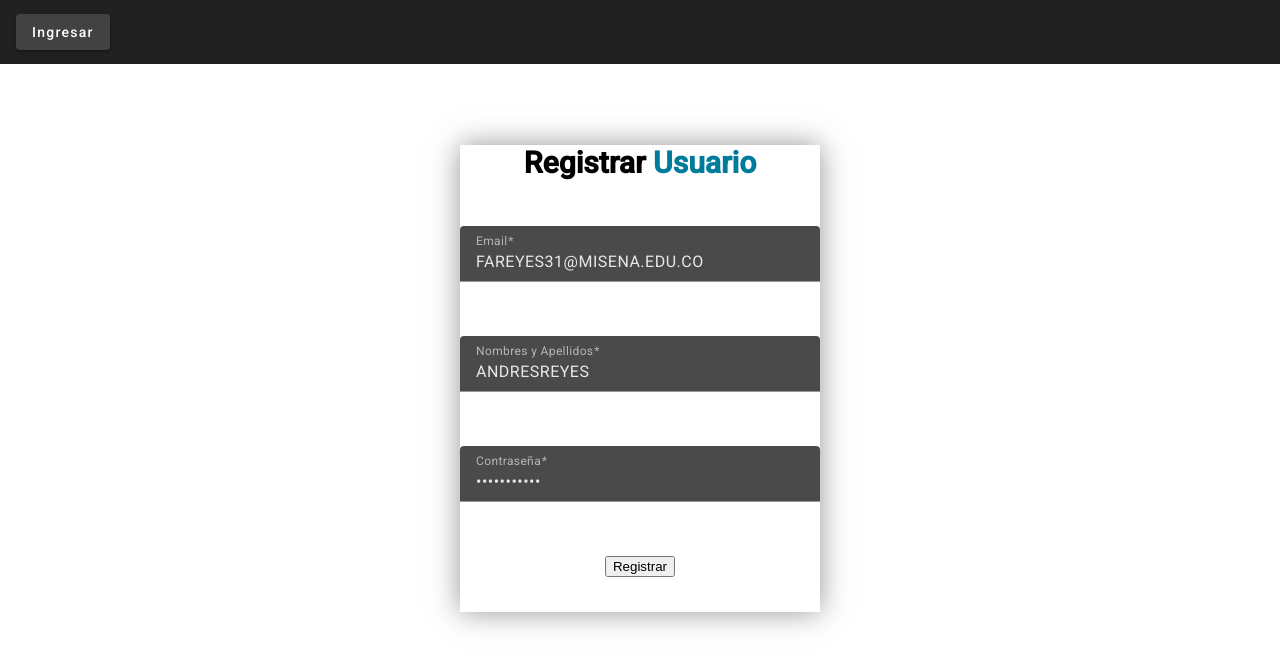
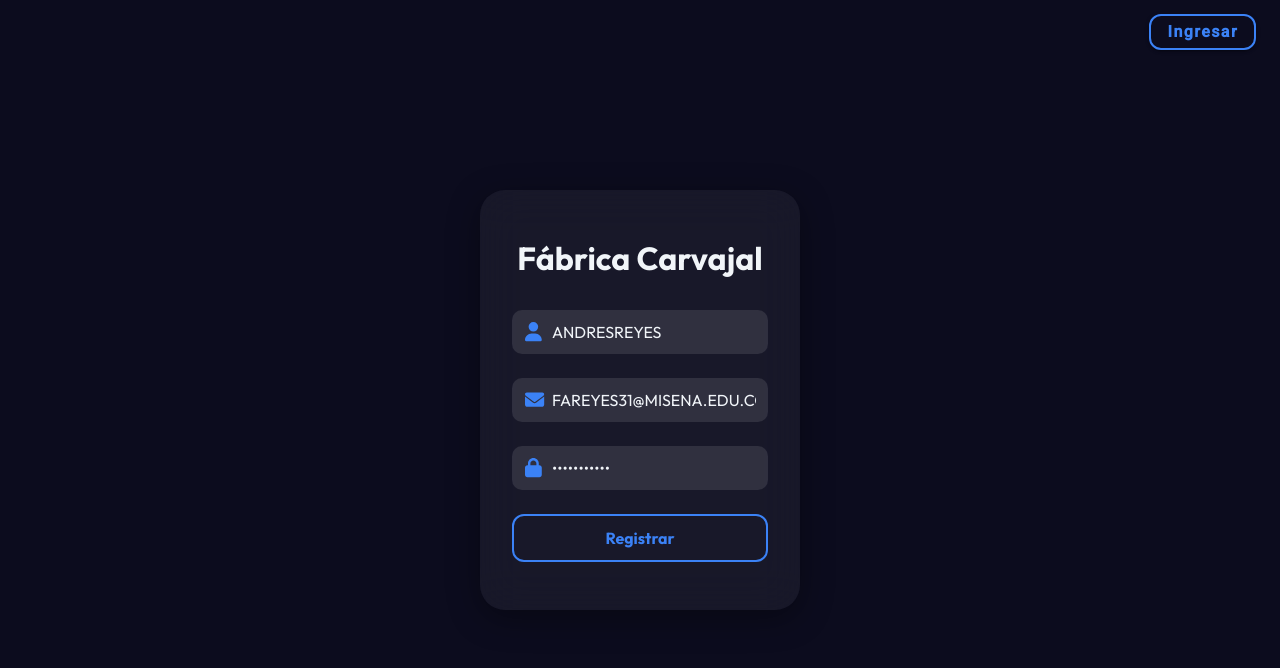
Before and after one commit to FreymanReyes/FabricaAppFrontend, an Angular app in the folder FabricaApp/: page /register in a window 1280 px wide. Shown: the top 668 px of the page. Built offline with nearby package versions, Linux system fonts and the light colour scheme.

Commit message:
Ajustes en diseño login y register

```diff
--- a/FabricaApp/package.json
+++ b/FabricaApp/package.json
@@ -20,6 +20,9 @@
     "@angular/platform-browser": "^19.2.8",
     "@angular/platform-browser-dynamic": "^19.2.8",
     "@angular/router": "^19.2.8",
+    "@fortawesome/angular-fontawesome": "^1.0.0",
+    "@fortawesome/fontawesome-svg-core": "^6.7.2",
+    "@fortawesome/free-solid-svg-icons": "^6.7.2",
     "ngx-toastr": "^17.0.2",
     "rxjs": "^7.8.2",
     "tslib": "^2.3.0",
--- a/FabricaApp/src/app/app.module.ts
+++ b/FabricaApp/src/app/app.module.ts
@@ -10,6 +10,7 @@ import { LoginModule } from './auth/login/login.module';
 import { RegisterModule } from './auth/register/register.module';
 import { BrowserAnimationsModule } from '@angular/platform-browser/animations';
 import { LayoutModule } from './shared/layout/layout.module';
+import { FontAwesomeModule } from '@fortawesome/angular-fontawesome';
 
 
 @NgModule({ declarations: [
@@ -23,5 +24,6 @@ import { LayoutModule } from './shared/layout/layout.module';
         LoginModule,
         RegisterModule,
         BrowserAnimationsModule,
+        FontAwesomeModule,
         LayoutModule], providers: [provideHttpClient(withInterceptorsFromDi())] })
 export class AppModule { }
--- a/FabricaApp/src/app/auth/login/login.component.html
+++ b/FabricaApp/src/app/auth/login/login.component.html
@@ -13,12 +13,12 @@
         <h1 class="login-title">Fábrica Carvajal</h1>
 
         <div class="input-container">
-          <i class="fa fa-user input-icon"></i>
+          <fa-icon [icon]="faUser" class="input-icon"></fa-icon>
           <input formControlName="usuario" name="usuario" type="text" placeholder="Usuario" required />
         </div>
 
         <div class="input-container">
-          <i class="fa fa-lock input-icon"></i>
+          <fa-icon [icon]="faLock" class="input-icon"></fa-icon>
           <input formControlName="contraseña" name="password" type="password" placeholder="Contraseña" required />
         </div>
 
--- a/FabricaApp/src/app/auth/login/login.component.ts
+++ b/FabricaApp/src/app/auth/login/login.component.ts
@@ -3,6 +3,7 @@ import { UntypedFormBuilder, UntypedFormGroup, Validators } from '@angular/forms
 import { Router } from '@angular/router';
 import { ToastrService } from 'ngx-toastr';
 import { OauthService } from 'src/app/services/oauth.service';
+import { faUser, faLock, faEye, faEyeSlash } from '@fortawesome/free-solid-svg-icons';
 
 @Component({
     selector: 'app-login',
@@ -13,6 +14,12 @@ import { OauthService } from 'src/app/services/oauth.service';
 export class LoginComponent implements OnInit {
 
 
+  faUser = faUser;
+  faLock = faLock;
+  faEye = faEye;
+  faEyeSlash = faEyeSlash;
+
+  passwordVisible = false;
 
   formlogin!: UntypedFormGroup;
 
@@ -25,6 +32,10 @@ export class LoginComponent implements OnInit {
       usuario: ['fareyes32', [Validators.required]],
       contraseña: ['Fareyes32$', Validators.required]
     })
+  }
+
+  togglePassword() {
+    this.passwordVisible = !this.passwordVisible;
   }
 
   loginuser(){
--- a/FabricaApp/src/app/auth/login/login.module.ts
+++ b/FabricaApp/src/app/auth/login/login.module.ts
@@ -9,6 +9,7 @@ import {MatIconModule} from '@angular/material/icon'
 import { ToastrModule } from 'ngx-toastr';
 import {MatFormFieldModule} from '@angular/material/form-field'
 import {MatToolbarModule} from '@angular/material/toolbar';
+import { FontAwesomeModule } from '@fortawesome/angular-fontawesome';
 
 
 
@@ -32,6 +33,7 @@ const ruta: Route [] = [
     ReactiveFormsModule,
     MatButtonModule,
     MatIconModule,
+    FontAwesomeModule,
     ToastrModule.forRoot(),
     MatFormFieldModule,
     MatToolbarModule
--- a/FabricaApp/src/app/auth/register/register.component.html
+++ b/FabricaApp/src/app/auth/register/register.component.html
@@ -1,84 +1,35 @@
-<mat-toolbar>
+<div class="background">
+  <mat-toolbar class="toolbar-register" color="transparent">
     <a class="hover-menu" [routerLink]="['/login']">
-      <button mat-raised-button  class="demo-button">
+      <button mat-raised-button class="register-button">
         Ingresar
       </button>
     </a>
   </mat-toolbar>
 
-<div class="container">
-    <div class="row text-center login-page">
-      <div class="col-md-12 login-form center">
-        <p class="login-form-font-header">Registrar <span>Usuario</span></p>
-        <p></p>
-        <form class="example-form" [formGroup]="formregister" autocomplete="off" (ngSubmit)="registeruser()">
-          <div class="row">
-            <div class="col-md-12 login-from-row center">
-              <mat-form-field class="example-full-width" appearance="fill">
-                <mat-label>Email</mat-label>
-                <input type="email" matInput formControlName="email" name="email"
-                  placeholder="Ex. pat@example.com" />
-                <!-- <mat-hint>Errors appear instantly!</mat-hint> -->
-                <mat-error *ngIf="
-                    this.formregister.get('email')?.hasError('email') &&
-                    !this.formregister.get('email')?.hasError('required')
-                  ">
-                  Porfavor ingresa un Email valido
-                </mat-error>
-                <mat-error *ngIf="this.formregister.get('email')?.hasError('required')">
-                  Email es <strong>requerido</strong>
-                </mat-error>
-              </mat-form-field>
-            </div>
+  <div class="register-wrapper">
+    <div class="register-card">
+      <form [formGroup]="formregister" autocomplete="off" (ngSubmit)="registeruser()">
+        <h1 class="register-title">Fábrica Carvajal</h1>
+
+        <div class="input-container">
+          <fa-icon [icon]="faUser" class="input-icon"></fa-icon>
+          <input formControlName="usuario" name="usuario" type="text" placeholder="Nombres y Apellidos" required />
         </div>
 
-          <div class="row">
-            <div class="col-md-12 login-from-row center">
-              <mat-form-field class="example-full-width" appearance="fill">
-                <mat-label>Nombres y Apellidos</mat-label>
-                <input type="text" matInput formControlName="usuario" name="usuario"
-                  placeholder="Ex. NombreUsuario" />
-                <mat-error *ngIf="!this.formregister.get('usuario')?.hasError('required')">
-                  Nombres y Apellidos son <strong>requeridos</strong>
-                </mat-error>
-                <mat-error *ngIf="this.formregister.get('usuario')?.hasError('required')">
-                  Nombres y Apellidos <strong>requeridos</strong>
-                </mat-error>
-              </mat-form-field>
-            </div>
+        <div class="input-container">
+          <fa-icon [icon]="faEnvelope" class="input-icon"></fa-icon>
+          <input formControlName="email" name="email" type="email" placeholder="Correo electrónico" required />
         </div>
 
-          <div class="row">
-            <div class="col-md-12 login-from-row center">
-              <mat-form-field class="example-full-width" appearance="fill">
-                <mat-label>Contraseña</mat-label>
-                <input type="password" matInput formControlName="contraseña" name="contraseña"
-                   placeholder="Ex. pat@example.com" />
-                <mat-error *ngIf="
-                    !this.formregister.get('contraseña')?.hasError('required')
-                  ">
-                  Porfavor ingresa una contraseña
-                </mat-error>
-                <mat-error *ngIf="
-                    this.formregister.get('contraseña')?.hasError('required')
-                  ">
-                  Contraseña es <strong>requerida</strong>
-                </mat-error>
-              </mat-form-field>
-            </div>
+        <div class="input-container">
+          <fa-icon [icon]="faLock" class="input-icon"></fa-icon>
+          <input formControlName="contraseña" name="password" type="password" placeholder="Contraseña" required />
         </div>
 
-          <!-- <br> -->
-          <div class="row">
-            <div class="col-md-12 login-from-row center">
-              <div class="example-button-row">
-                <button type="submit" [disabled]="this.formregister.invalid" class="btn btn-primary btn-register">
+        <button type="submit" [disabled]="formregister.invalid" class="register-button">
           Registrar
         </button>
-              </div>
-            </div>
-          </div>
-          <br />
       </form>
     </div>
   </div>
--- a/FabricaApp/src/app/auth/register/register.component.scss
+++ b/FabricaApp/src/app/auth/register/register.component.scss
@@ -1,57 +1,175 @@
-.example-form {
-    min-width: 150px;
-    max-width: 500px;
-    width: 100%;
+// Paleta corregida para el registro
+$background-color: #0c0c1e;
+$card-background: rgba(255, 255, 255, 0.05);
+$border-color: #3b82f6;
+$text-color: #f1f5f9;
+$placeholder-color: #94a3b8;
+$blur: 20px;
+
+// Tipografía moderna
+@import url('https://fonts.googleapis.com/css2?family=Outfit:wght@400;700&display=swap');
+
+* {
+  margin: 0;
+  padding: 0;
+  box-sizing: border-box;
+  font-family: 'Outfit', sans-serif;
 }
 
-  .example-full-width {
+html, body {
   width: 100%;
+  height: 100%;
+  background: $background-color;
+  overflow: hidden;
 }
 
-  .containerOwnApp {
-      box-shadow: 0 0 27px 0 rgba(84, 84, 84, 0.62);
-      padding-top: 15px;
+.background {
+  position: relative;
+  width: 100%;
+  height: 100%;
+  background: $background-color;
+  overflow: hidden;
+  display: flex;
+  justify-content: center;
+  align-items: center;
 }
 
-   .login-page {
-     padding: 18% 0 0;
-     margin: 0 auto 100px;
-     max-width: 360px;
-     position: relative;
+.particles {
+  position: absolute;
+  width: 100%;
+  height: 100%;
+  background: url('https://raw.githubusercontent.com/VincentGarreau/particles.js/master/demo/media/star.png') repeat;
+  opacity: 0.05;
+  z-index: 1;
+  background-size: cover;
 }
 
-   .login-form {
-      box-shadow: 0 0 27px 0 rgba(84, 84, 84, 0.62);
+// Barra de herramientas para el registro
+.toolbar-register {
+  width: 100%;
+  display: flex;
+  justify-content: flex-end;
+  background: transparent;
+  padding: 1.5rem;
+  position: absolute;
+  top: 0;
+  left: 0;
+  z-index: 10;
+
+  .register-button {
+    background: transparent;
+    border: 2px solid $border-color;
+    color: $border-color;
+    font-weight: 600;
+    border-radius: 12px;
+    padding: 0.5rem 1rem;
+    transition: all 0.3s ease;
+
+    &:hover {
+      background: $border-color;
+      color: white;
+    }
+  }
 }
 
-   .login-form-header {
-      padding-top: 16px;
+// Estilo para la caja de registro
+.register-wrapper {
+  display: flex;
+  align-items: center;
+  justify-content: center;
+  min-height: 100vh;
+  position: relative;
+  z-index: 5;
 }
 
-   .login-from-row {
-      padding-top: 16px;
-      padding-bottom: 16px;
+.register-card {
+  background: $card-background;
+  backdrop-filter: blur($blur);
+  border-radius: 25px;
+  box-shadow: 0 8px 32px rgba(0, 0, 0, 0.37);
+  padding: 3rem 2rem;
+  width: 320px;
+  display: flex;
+  flex-direction: column;
+  align-items: center;
+  animation: fadeIn 1.5s ease;
+  z-index: 10;
 }
 
-   .login-form-font-header {
-      font-size:30px;
-      font-weight: bold;
+.register-title {
+  font-size: 2rem;
+  color: $text-color;
+  margin-bottom: 2rem;
+  font-weight: 700;
+  text-align: center;
 }
 
-   .login-form-font-header span {
-      color: #007C9B;
+.input-container {
+  position: relative;
+  width: 100%;
+  margin-bottom: 1.5rem;
+
+  input {
+    width: 100%;
+    padding: 0.75rem 0.75rem 0.75rem 2.5rem;
+    background: rgba(255, 255, 255, 0.1);
+    border: none;
+    border-radius: 10px;
+    color: $text-color;
+    font-size: 1rem;
+    outline: none;
+
+    &::placeholder {
+      color: $placeholder-color;
     }
 
-   .login-page{
-     margin-top: 2%;
-     padding-top: 2%;
+    &:focus {
+      background: rgba(255, 255, 255, 0.2);
+    }
   }
 
-   .btn-register{
-    color: rgb(0, 0, 0);
+  .input-icon {
+    position: absolute;
+    left: 0.8rem;
+    top: 50%;
+    transform: translateY(-50%);
+    color: $border-color;
+    font-size: 1.2rem;
+  }
 }
 
-   div.center{
+// Botón de registro
+.register-button {
+  width: 100%;
+  padding: 0.75rem;
+  background: transparent;
+  border: 2px solid $border-color;
+  color: $border-color;
+  font-size: 1rem;
+  font-weight: 600;
+  border-radius: 12px;
+  cursor: pointer;
+  transition: all 0.3s ease;
 
-      text-align: center;
+  &:hover {
+    background: $border-color;
+    color: white;
   }
+
+  &:disabled {
+    opacity: 0.5;
+    cursor: not-allowed;
+  }
+}
+
+// Animación de entrada suave
+@keyframes fadeIn {
+  from {
+    opacity: 0;
+    transform: translateY(-20px);
+  }
+  to {
+    opacity: 1;
+    transform: translateY(0);
+  }
+}
--- a/FabricaApp/src/app/auth/register/register.component.ts
+++ b/FabricaApp/src/app/auth/register/register.component.ts
@@ -3,7 +3,7 @@ import { UntypedFormBuilder, FormControl, UntypedFormGroup, FormGroupDirective,
 import { Router } from '@angular/router';
 import { ToastrService } from 'ngx-toastr';
 import { OauthService } from '../../services/oauth.service';
-import { ErrorStateMatcher } from '@angular/material/core';
+import { faUser, faLock, faEnvelope } from '@fortawesome/free-solid-svg-icons';
 
 
 
@@ -16,6 +16,9 @@ import { ErrorStateMatcher } from '@angular/material/core';
 })
 export class RegisterComponent implements OnInit {
 
+  faUser = faUser;
+  faLock = faLock;
+  faEnvelope = faEnvelope;
 
   formregister!:UntypedFormGroup;
 
--- a/FabricaApp/src/app/auth/register/register.module.ts
+++ b/FabricaApp/src/app/auth/register/register.module.ts
@@ -10,6 +10,7 @@ import { MatInputModule } from '@angular/material/input';
 import {MatFormFieldModule} from '@angular/material/form-field'
 import { ToastrModule } from 'ngx-toastr';
 import {MatToolbarModule} from '@angular/material/toolbar';
+import { FontAwesomeModule } from '@fortawesome/angular-fontawesome';
 
 
 const ruta: Route [] = [
@@ -34,6 +35,7 @@ const ruta: Route [] = [
     ToastrModule.forRoot(),
     MatInputModule,
     MatButtonModule,
+    FontAwesomeModule,
     MatFormFieldModule,
     MatToolbarModule
   ]
```
Also changed, not shown: 1 other file (tests, documents, lock files or other folders). Lines whose indentation alone changed are shown as unchanged.
